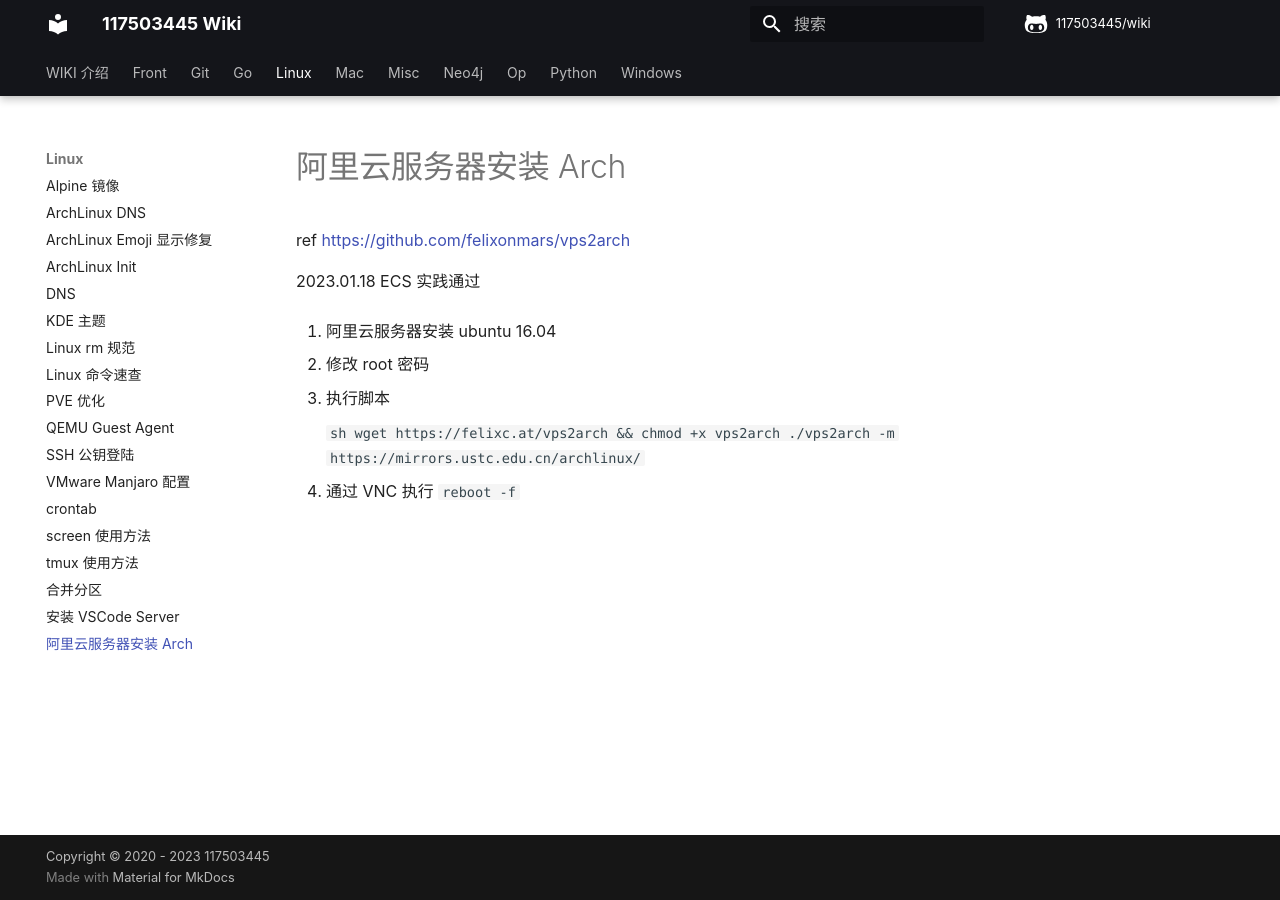
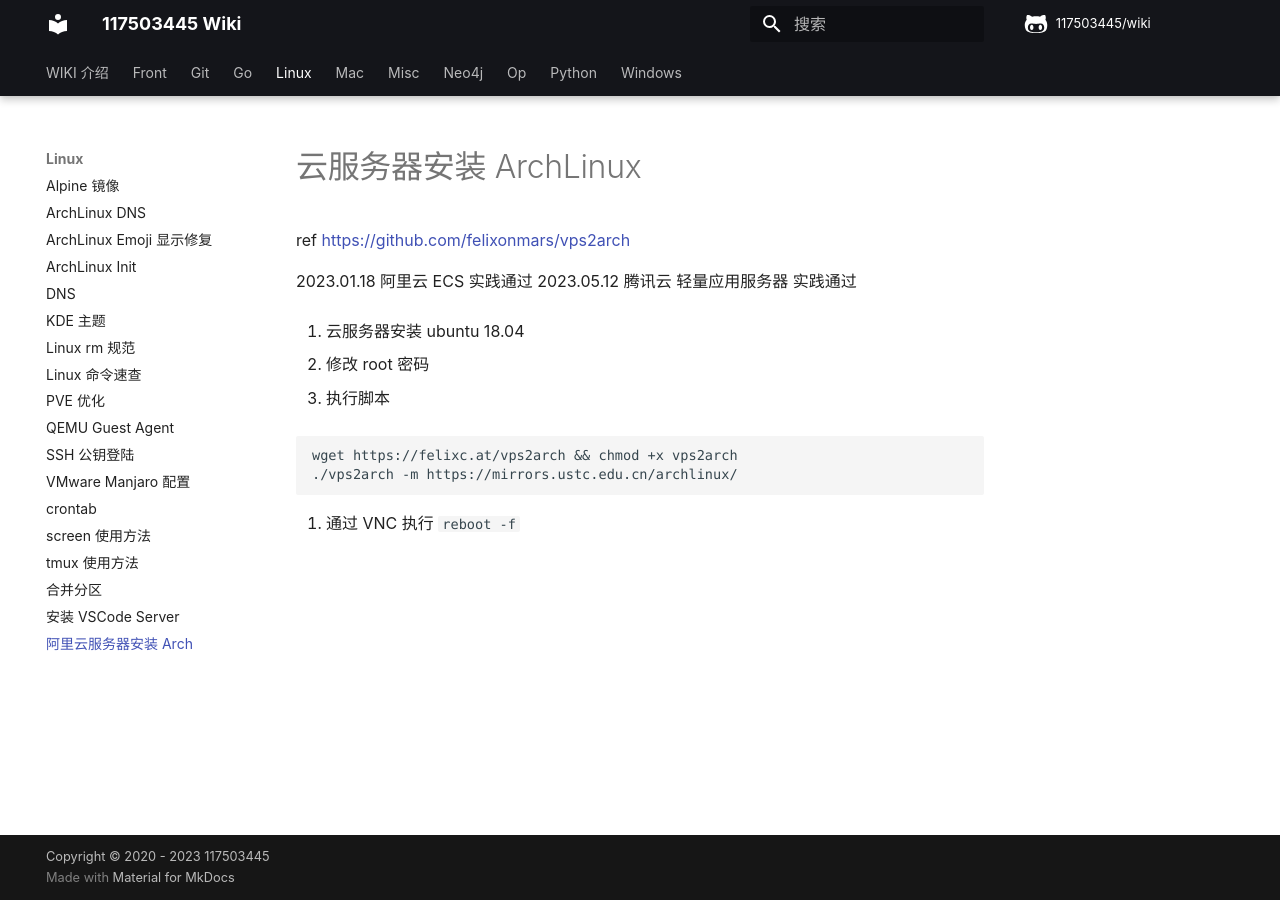
Before and after one commit to 117503445/wiki, an MkDocs documentation site: the page built from docs/linux/阿里云服务器安装 Arch.md, in a window 1280 px wide. Built offline with MkDocs 1.6.1 and Material for MkDocs 9.7.7, drawn with Linux system fonts in a browser that asks for light colours; some web fonts are replaced; comment, search, counter and statistics services are not loaded.

Commit message:
云服务器安装 ArchLinux
Signed-off-by: 117503445 <t117503445@gmail.com>

````diff
--- a/docs/linux/阿里云服务器安装 Arch.md
+++ b/docs/linux/阿里云服务器安装 Arch.md
@@ -2,25 +2,26 @@
  * @Author: HaoTian Qi
  * @Date: 2021-12-13 01:40:28
  * @Description:
- * @LastEditTime: 2023-01-18 23:25:58
+ * @LastEditTime: 2023-05-12 01:58:11
  * @LastEditors: HaoTian Qi
 -->
 
-# 阿里云服务器安装 Arch
+# 云服务器安装 ArchLinux
 
 ref <https://github.com/felixonmars/vps2arch>
 
-2023.01.18 ECS 实践通过
+2023.01.18 阿里云 ECS 实践通过
+2023.05.12 腾讯云 轻量应用服务器 实践通过
 
-1. 阿里云服务器安装 ubuntu 16.04
+1. 云服务器安装 ubuntu 18.04
 
 2. 修改 root 密码
 
 3. 执行脚本
 
-    ```sh
-    wget https://felixc.at/vps2arch && chmod +x vps2arch
-    ./vps2arch -m https://mirrors.ustc.edu.cn/archlinux/
-    ```
+```sh
+wget https://felixc.at/vps2arch && chmod +x vps2arch
+./vps2arch -m https://mirrors.ustc.edu.cn/archlinux/
+```
 
 4. 通过 VNC 执行 `reboot -f`
````
